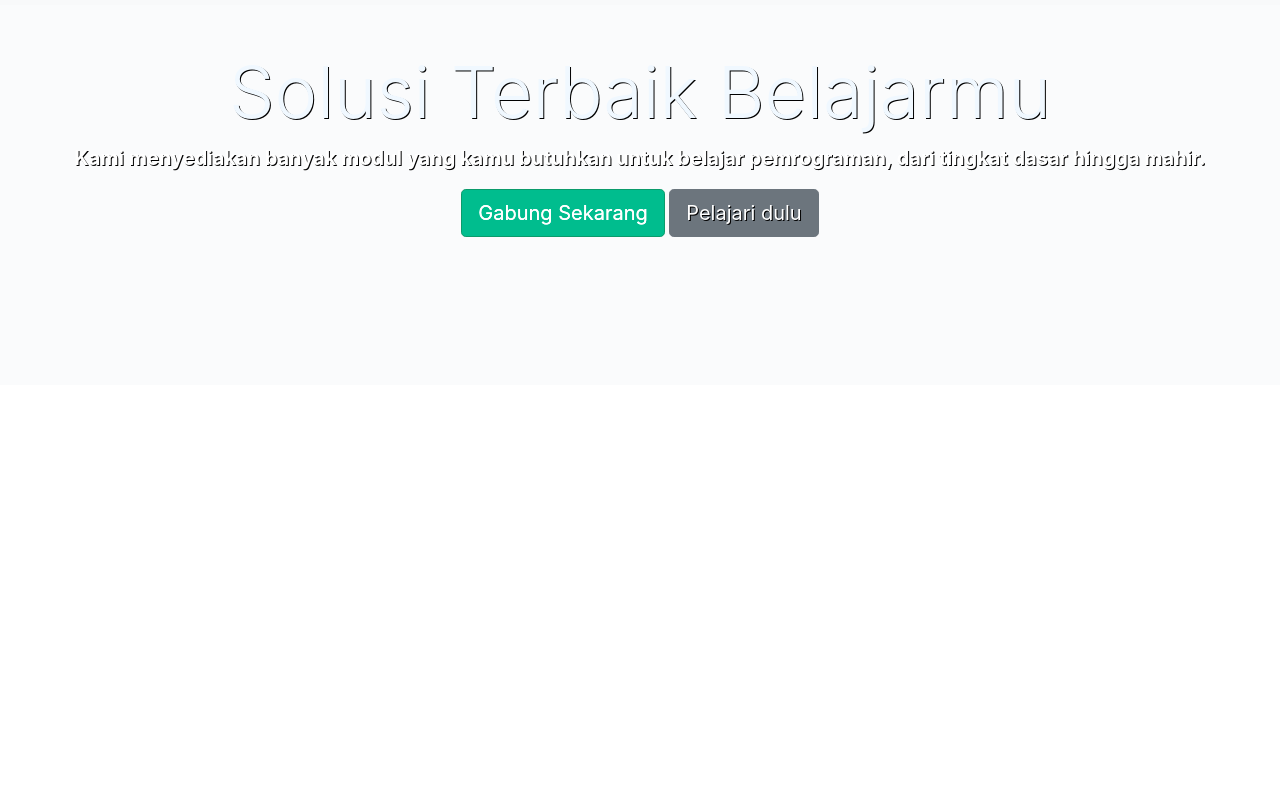
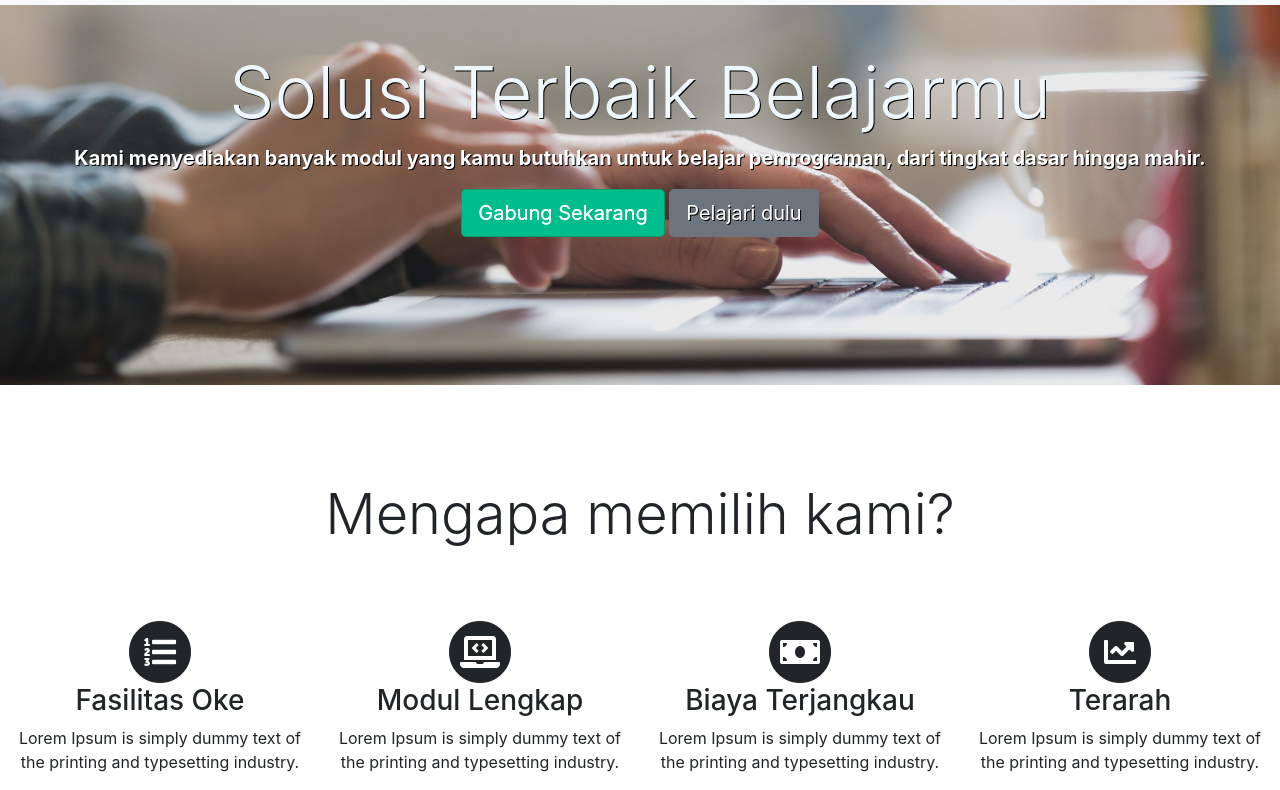
Before and after one commit to SanjayaPutra23/LandingPage_DenganBootstrap, a plain HTML site: page index.html in a window 1280 px wide. Shown: the part 71-861 px from the top of the page. Before the commit the page ends 800 px from the top, so only its background shows below. Drawn offline with Linux system fonts and the light colour scheme.

Commit message:
Membuat Menu Service Bag

```diff
--- a/index.html
+++ b/index.html
@@ -14,7 +14,7 @@
             text-shadow: #000 1px 1px;
         }
         .background-header {
-            background-image: url("images/banner2.jpg");
+            background-image: url("img/banner2.jpg");
             background-color: #fafbfc;
             height: 400px;
             background-position: center;
@@ -74,5 +74,47 @@
             <a href="#" class="btn btn-secondary btn-lg" role="button">Pelajari dulu</a>
         </div>
     </section>
+
+    <!--service-->
+    <section id="services" class="service-style  container-fluid container-fluid-max ">
+        <div class="row text-center">
+            <div class="col-12 pb-4">
+                <h2 class="display-4 text-center mb-5" style="margin-top: 4rem!important;">Mengapa memilih kami?
+                </h2>
+            </div>
+            <div class="col-12 col-sm-6 col-lg-3">
+                <span class="fa-stack fa-2x">
+                    <i class="fas fa-circle fa-stack-2x text-green"></i>
+                    <i class="fas fa-list-ol fa-stack-1x text-white"></i>
+                </span>
+                <h3>Fasilitas Oke</h3>
+                <p>Lorem Ipsum is simply dummy text of the printing and typesetting industry.</p>
+            </div>
+            <div class="col-12 col-sm-6 col-lg-3">
+                <span class="fa-stack fa-2x">
+                    <i class="fas fa-circle fa-stack-2x text-green"></i>
+                    <i class="fas fa-laptop-code fa-stack-1x text-white"></i>
+                </span>
+                <h3>Modul Lengkap</h3>
+                <p>Lorem Ipsum is simply dummy text of the printing and typesetting industry.</p>
+            </div>
+            <div class="col-12 col-sm-6 col-lg-3">
+                <span class="fa-stack fa-2x">
+                    <i class="fas fa-circle fa-stack-2x  text-green"></i>
+                    <i class="fas fa-money-bill fa-stack-1x text-white"></i>
+                </span>
+                <h3>Biaya Terjangkau</h3>
+                <p>Lorem Ipsum is simply dummy text of the printing and typesetting industry.</p>
+            </div>
+            <div class="col-12 col-sm-6 col-lg-3">
+                <span class="fa-stack fa-2x">
+                    <i class="fas fa-circle fa-stack-2x  text-green"></i>
+                    <i class="fas fa-chart-line fa-stack-1x text-white"></i>
+                </span>
+                <h3>Terarah</h3>
+                <p>Lorem Ipsum is simply dummy text of the printing and typesetting industry.</p>
+            </div>
+        </div>
+    </section>
 </body>
 </html>
```
